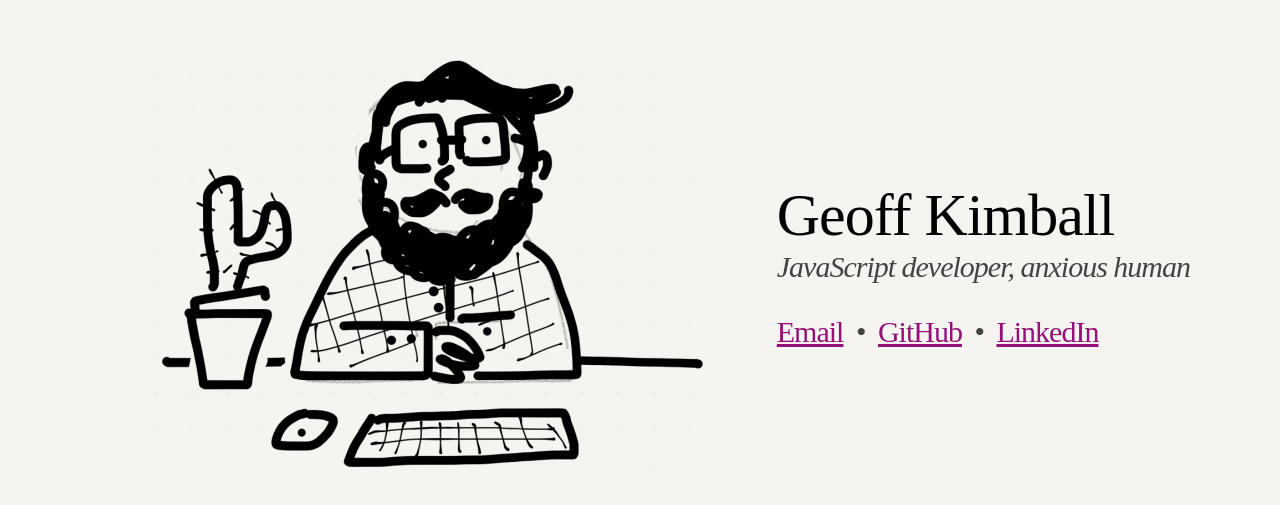
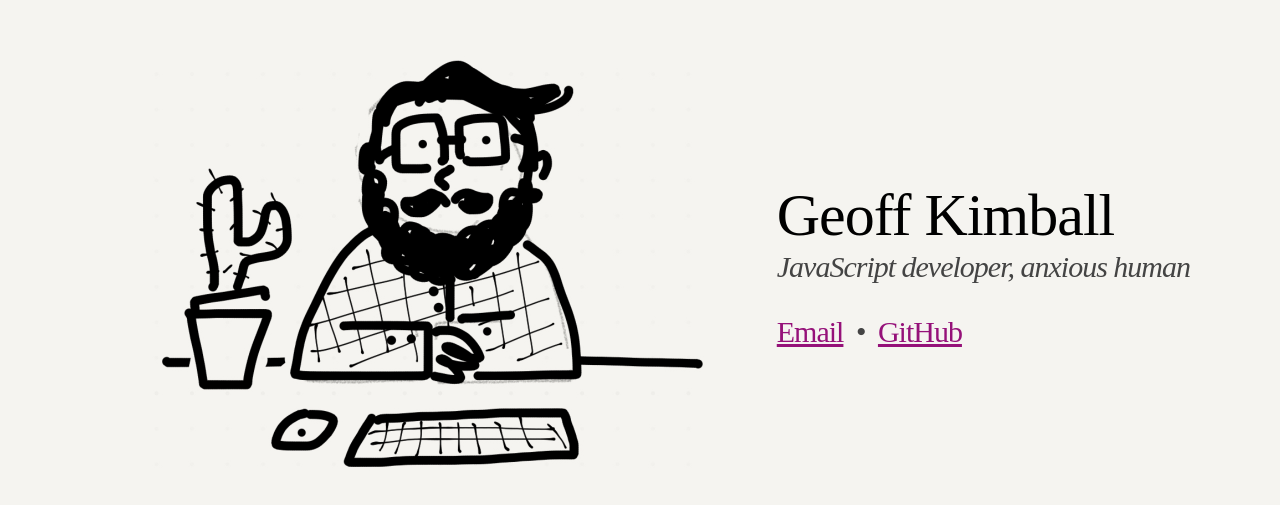
Before and after one commit to gakimball/website-2019, a plain HTML site: page index.html in a window 1280 px wide. Shown: the part 135-640 px from the top of the page. Drawn offline with nearby package versions, Linux system fonts and the light colour scheme; a web font is replaced by a local one.

Commit message:
Remove LinkedIn

```diff
--- a/index.html
+++ b/index.html
@@ -149,9 +149,6 @@
           <li class="link">
             <a href="https://github.com/gakimball" target="_blank">GitHub</a>
           </li>
-          <li class="link">
-            <a href="https://linkedin.com/in/geoff-kimball-2a899b117/" target="_blank">LinkedIn</a>
-          </li>
         </ul>
       </div>
     </div>
```
